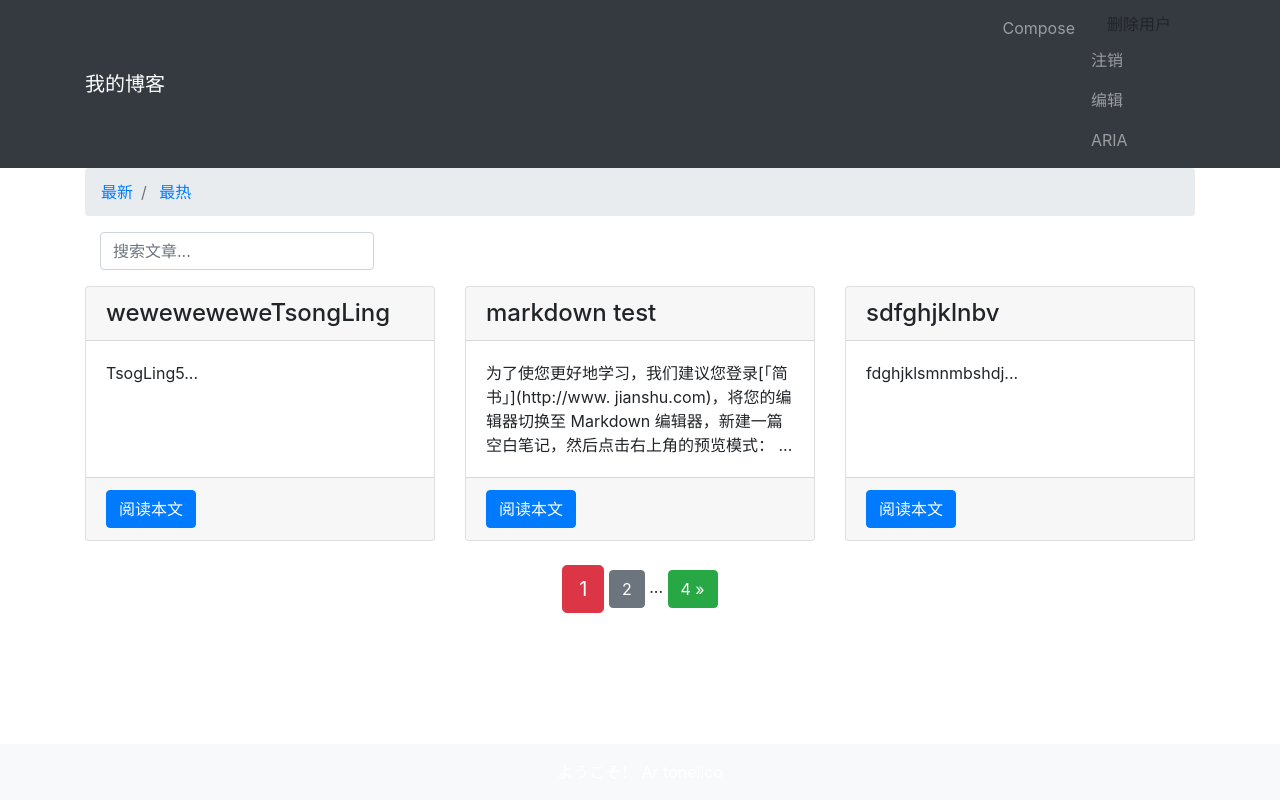
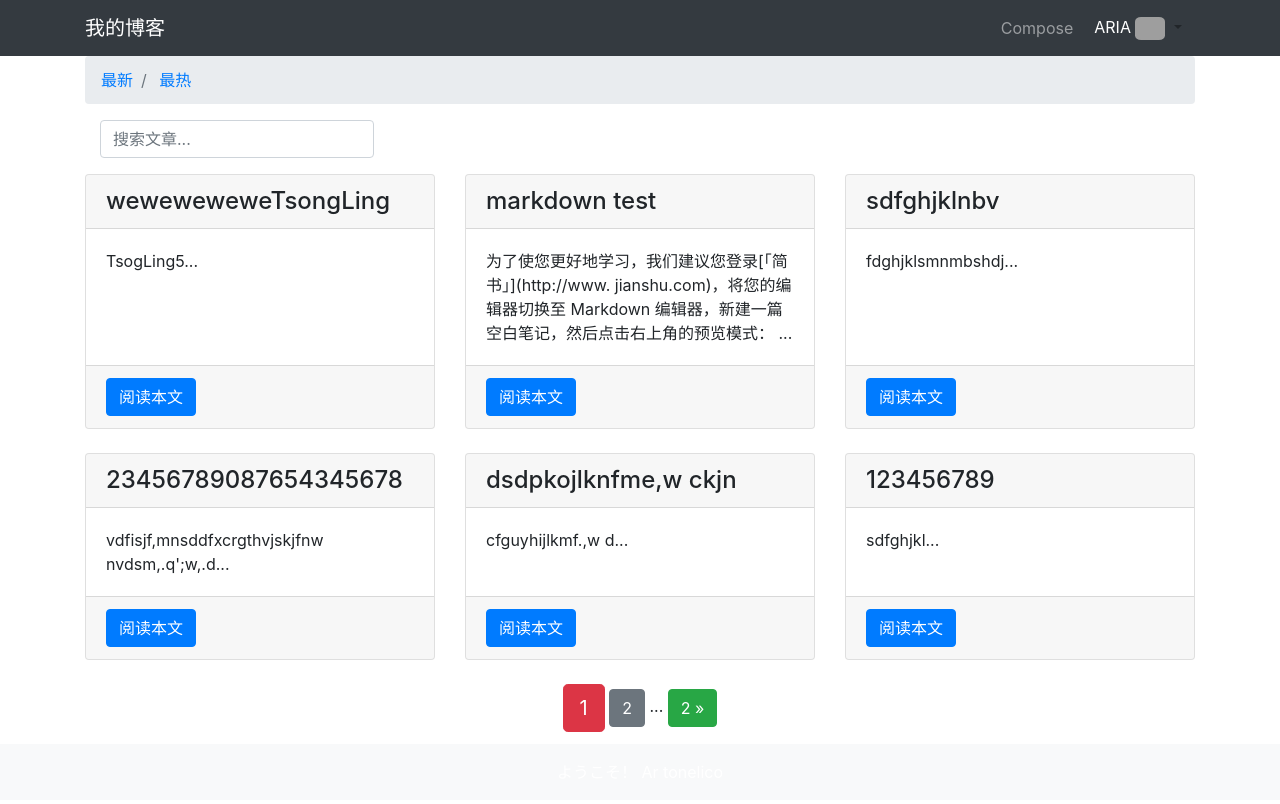
Before and after one commit to TsongLing5/DjangoProject, a Django app: page /article/articleList/ in a window 1280 px wide. Before the commit the page ends 613 px from the top, so only its background shows below. Run offline with Django 3.2, Linux system fonts and the light colour scheme; a user stored in the database is signed in; data comes from the database, SQL or seed files in the repository; both versions use the stored data as it was after the commit; parts of the project's set-up code (start-up, migrations or seed data) failed here and were passed over; some libraries are stand-ins or nearby versions; grey boxes are pictures that could not be loaded.

Commit message:
下拉选项的添加，用户头像的显示

```diff
--- a/DjangoProject/settings.py
+++ b/DjangoProject/settings.py
@@ -11,6 +11,7 @@ https://docs.djangoproject.com/en/2.1/ref/settings/
 """
 
 import os
+import configparser
 
 # Build paths inside the project like this: os.path.join(BASE_DIR, ...)
 BASE_DIR = os.path.dirname(os.path.dirname(os.path.abspath(__file__)))
--- a/blog/views.py
+++ b/blog/views.py
@@ -12,6 +12,7 @@ from blog.forms import ArticlePostForm
 import markdown
 
 from comment.models import Comment
+from userprofile.models import Profile
 
 userlist=[]
 def index(request):
@@ -31,12 +32,15 @@ def test(request,a):
     return HttpResponse("AHAHA"+str(a))
 
 def home(request):
-    articles = ArticlePost.objects.all()
-    context = {'articles': articles}
-    return render(request, 'article/articleList.html', context)
+    return redirect("articleList") #将网页重新指向articleList 这个页面，跳转
+    # articles = ArticlePost.objects.all()
+    # context = {'articles': articles}
+    # return render(request, 'article/articleList.html', context)
 
 def articleList(request):
     search=request.GET.get('search')
+    if request.user.is_authenticated:
+        profile = Profile.objects.get(user=request.user)
     if search:
         if request.GET.get('order') == 'total_views':
             articleList = ArticlePost.objects.filter(Q(title__icontains=search) | Q(body__icontains=search)).order_by('-total_views')
@@ -53,15 +57,24 @@ def articleList(request):
             articleList=ArticlePost.objects.all()
             order='normal'
 
-    pagionator=Paginator(articleList,3)
+    pagionator=Paginator(articleList,6)
     page=request.GET.get('page')
     articles=pagionator.get_page(page)
-    context = {'articles': articles,'order':order,'search':search}
+    if request.user.is_authenticated:
+        context = {'articles': articles,'order':order,'search':search,'profile':profile}
+    else:
+        context = {'articles': articles, 'order': order, 'search': search}
     return  render(request,'article/articleList.html',context)
 
 def article_detail(request, id):
     article = ArticlePost.objects.get(id=id)
     comments=Comment.objects.filter(article=id)
+
+    # comments = Comment.objects.filter(article=id)
+
+    profile = Profile.objects.get(user=request.user)
+    # print(profile.avatar.url)
+    # print(request.user)
 
     article.total_views +=1
     article.save(update_fields=['total_views'])
@@ -83,7 +96,7 @@ def article_detail(request, id):
     #                                  ])
     article.body = md.convert(article.body)
 
-    context = {'article':article,'toc': md.toc,'comments':comments}
+    context = {'article':article,'toc': md.toc,'comments':comments,'profile':profile}
 
     # article = ArticlePost.objects.get(id=id)
     # # 需要传递给模板的对象
--- a/templates/article/articleList.html
+++ b/templates/article/articleList.html
@@ -26,7 +26,7 @@
             </li>
         </ol>
 </nav>
-                <div class="col-auto mr-auto">
+                <div class="col-4 mr-4">
                     <form class="form-inline" >
                         <label class="sr-only">content</label>
                         <input type="text"
--- a/templates/header.html
+++ b/templates/header.html
@@ -9,7 +9,7 @@
     <div>
       <ul class="navbar-nav">
         <!-- 条目 -->
-        {% if user.is_authenticated %}
+        {% if request.user.is_authenticated %}
         <li class="nav-item">
           <a class="nav-link" href="/article-create">Compose</a>
 
@@ -19,16 +19,26 @@
         {% endif %}
 
              <li class="nav-item">
-                 {% if user.is_authenticated %}
+                 {% if request.user.is_authenticated %}
 
-                     <a class="dropdown-item" href="#" onclick="user_delete()">删除用户</a>
-                     <a class="nav-link" href="/userprofile/logout">注销</a>
-                     <a class="nav-link" href="/userprofile/edit/{{ user.id }}">编辑</a>
-                     <a class="nav-link" href="#">{{ user.username }}</a>
+                     <div class="btn-group" bgcolor="#000000">
+                        <button type="button" class="btn btn-default dropdown-toggle" data-toggle="dropdown" ><font color="#FFFFFF">{{ user.username }}</font>
+                            <img src="{{ profile.avatar.url }}" style="max-width: 30px; border-radius: 20%;" class="img-circle">
+                            <span class="caret"></span>
+                        </button>
+                        <ul class="dropdown-menu" role="menu" >
+                            <li><a href="#" onclick="user_delete()">删除账号</a></li>
+                            <li><a href="/userprofile/logout">退出登录</a></li>
+                            <li><a href="/userprofile/edit/{{ user.id }}">修改资料</a></li>
+                            <li class="divider"></li>
+
+
+                        </ul>
+                    </div>
 
                  {% else %}
 
-                     <a class="nav-link" href="/userprofile/login">登陆</a>
+                     <a class="nav-link" href="/userprofile/login">登陆/注册</a>
                  {% endif %}
 
             </li>
--- a/userprofile/views.py
+++ b/userprofile/views.py
@@ -22,7 +22,7 @@ def user_login(request):
             if user:
                 # 将用户数据保存在 session 中，即实现了登录动作
                 login(request, user)
-                return redirect("/")
+                return redirect("articleList")
             else:
                 return HttpResponse("账号或密码输入有误。请重新输入~")
         else:
```
Also changed, not shown: db.sqlite3.
